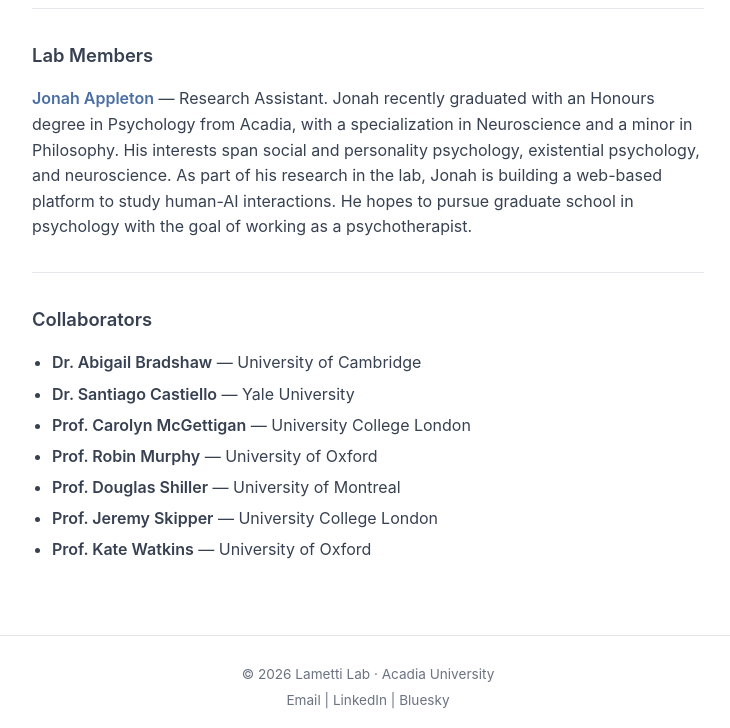
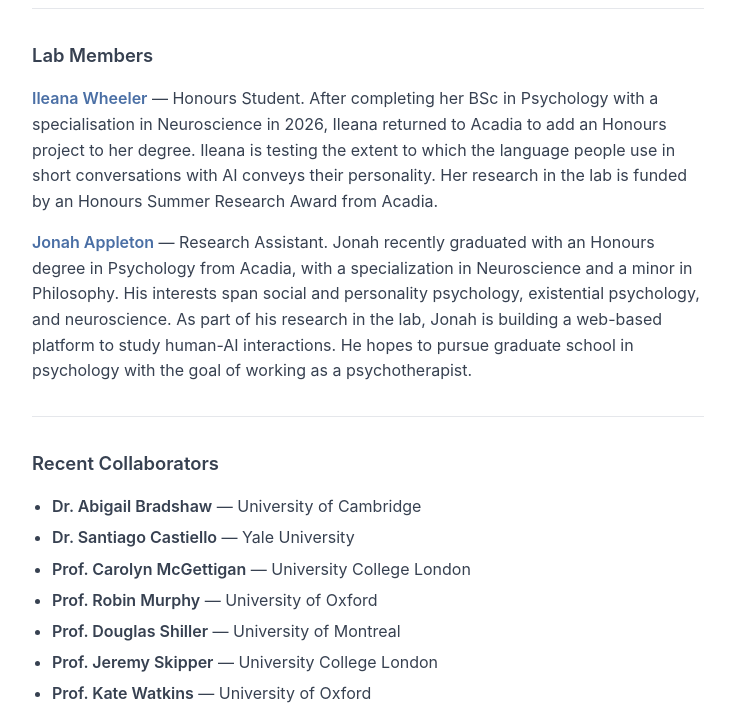
Before and after one commit to drlametti/lamettilab.github.io, a Jekyll site: the page built from people.md, in a window 1280 px wide and 900 px high, scrolled down 479 px, cut to the strip 172-900 px from the top of the window. Shown: the whole strip, without its empty margins (272-1002 px from the left). Built offline with Jekyll 4.4.1, drawn with Linux system fonts in a browser that asks for light colours.

Commit message:
Add lab members Ileana Wheeler and Jonah Appleton, rename Collaborators section
Co-Authored-By: Claude Sonnet 4.6 <noreply@anthropic.com>

```diff
--- a/people.md
+++ b/people.md
@@ -21,11 +21,13 @@ permalink: /people/
 
 ## Lab Members
 
+**Ileana Wheeler** — Honours Student. After completing her BSc in Psychology with a specialisation in Neuroscience in 2026, Ileana returned to Acadia to add an Honours project to her degree. Ileana is testing the extent to which the language people use in short conversations with AI conveys their personality. Her research in the lab is funded by an Honours Summer Research Award from Acadia.
+
 **Jonah Appleton** — Research Assistant. Jonah recently graduated with an Honours degree in Psychology from Acadia, with a specialization in Neuroscience and a minor in Philosophy. His interests span social and personality psychology, existential psychology, and neuroscience. As part of his research in the lab, Jonah is building a web-based platform to study human-AI interactions. He hopes to pursue graduate school in psychology with the goal of working as a psychotherapist.
 
 ---
 
-## Collaborators
+## Recent Collaborators
 
 - **Dr. Abigail Bradshaw** — University of Cambridge
 - **Dr. Santiago Castiello** — Yale University
```
